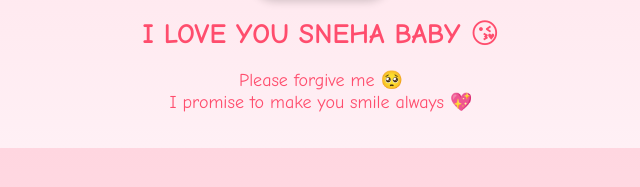
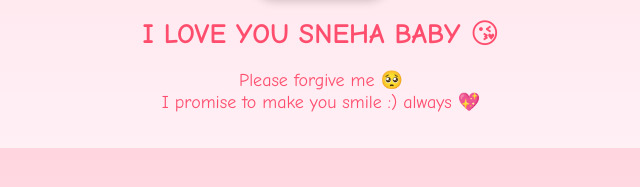
Before and after one commit to aditya26droid/Test1, a plain HTML site: page index.html in a window 1280 px wide. Both pictures are taken after a click on the button "Click Me 💕". Shown: the part 453-640 px from the top of the page, 319-959 px from the left. Drawn offline with Linux system fonts and the light colour scheme.

Commit message:
Update index.html

```diff
--- a/index.html
+++ b/index.html
@@ -82,7 +82,7 @@
       <h1>I LOVE YOU SNEHA BABY 😘</h1>
       <p>
         Please forgive me 🥺<br>
-        I promise to make you smile always 💖
+        I promise to make you smile :) always 💖
       </p>
     </div>
   </div>
```
